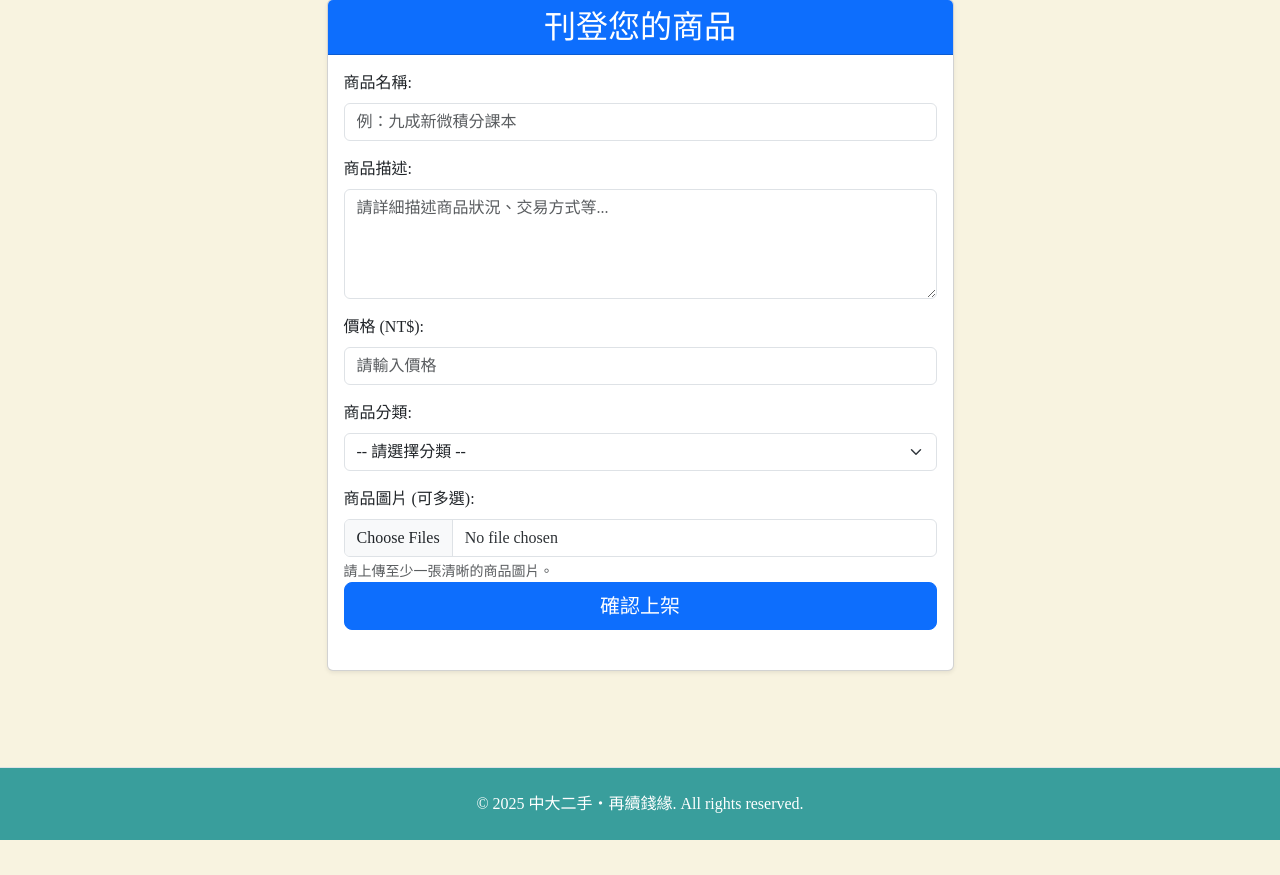
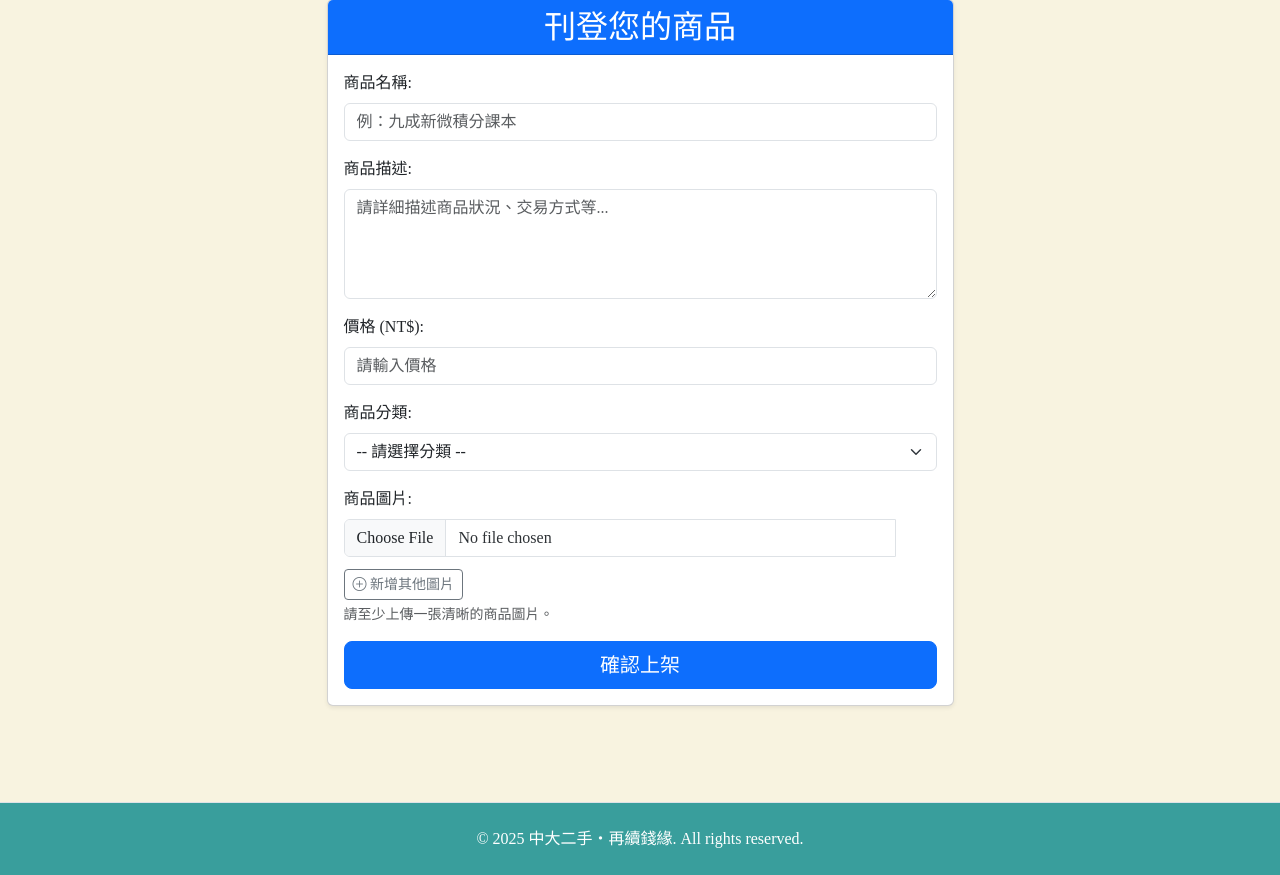
Before and after one commit to Yingka10/web_project, a Django app: page /sell/ in a window 1280 px wide. Shown: the part 279-1154 px from the top of the page. Before the commit the page ends 1119 px from the top, so only its background shows below. Run offline with Django 4.2, Linux system fonts and the light colour scheme; data that the repository does not hold is empty; parts of the project's set-up code (start-up, migrations or seed data) failed here and were passed over.

Commit message:
上傳圖片功能更新

```diff
--- a/templates/sell.html
+++ b/templates/sell.html
@@ -40,10 +40,21 @@
                             </select>
                         </div>
 
-                        <div class="mb-4">
-                            <label for="images" class="form-label">商品圖片 (可多選):</label>
-                            <input type="file" class="form-control" id="images" name="images" accept="image/*" required multiple>
-                            <div id="imageHelp" class="form-text text-muted small">請上傳至少一張清晰的商品圖片。</div>
+                        <div class="mb-3">
+                            <label class="form-label">商品圖片:</label>
+                            <div id="image-inputs-container">
+                                <div class="input-group mb-2">
+                                    <input type="file" class="form-control" name="images" accept="image/*" required>
+                                    <button type="button" class="btn btn-outline-danger" disabled style="visibility: hidden;">
+                                        <i class="bi bi-trash"></i>
+                                    </button>
+                                </div>
+                            </div>
+                            <button type="button" id="add-image-btn" class="btn btn-outline-secondary btn-sm mt-1">
+                                <i class="bi bi-plus-circle"></i> 新增其他圖片
+                            </button>
+                            <div id="imageHelp" class="form-text text-muted small">請至少上傳一張清晰的商品圖片。</div>
+                        </div>
 
                         <div class="d-grid gap-2">
                             <button type="submit" class="btn btn-primary btn-lg">確認上架</button>
@@ -56,4 +67,51 @@
         </div>
     </div>
 </div>
+
+<script>
+    document.addEventListener('DOMContentLoaded', function() {
+        const imageInputsContainer = document.getElementById('image-inputs-container');
+        const addImageBtn = document.getElementById('add-image-btn');
+        let imageUploadCount = 1;
+        const maxImages = 10;
+
+        if (addImageBtn) {
+            addImageBtn.addEventListener('click', function() {
+                if (imageUploadCount >= maxImages) {
+                    alert('最多只能上傳 ' + maxImages + ' 張圖片。');
+                    return;
+                }
+
+                imageUploadCount++;
+
+                const newImageInputDiv = document.createElement('div');
+                newImageInputDiv.classList.add('input-group', 'mb-2');
+
+                const newInput = document.createElement('input');
+                newInput.type = 'file';
+                newInput.name = 'images';
+                newInput.accept = 'image/*';
+                newInput.classList.add('form-control');
+
+                const removeBtn = document.createElement('button');
+                removeBtn.type = 'button';
+                removeBtn.classList.add('btn', 'btn-outline-danger');
+                removeBtn.innerHTML = '<i class="bi bi-trash"></i>';
+                removeBtn.addEventListener('click', function() {
+                    newImageInputDiv.remove();
+                    imageUploadCount--;;
+                    const firstInput = imageInputsContainer.querySelector('input[type="file"]');
+                    if (firstInput && imageInputsContainer.children.length === 1) {
+                        firstInput.required = true;
+                    }
+
+                });
+
+                newImageInputDiv.appendChild(newInput);
+                newImageInputDiv.appendChild(removeBtn);
+                imageInputsContainer.appendChild(newImageInputDiv);
+            });
+        }
+    });
+</script>
 {% endblock %}
```
